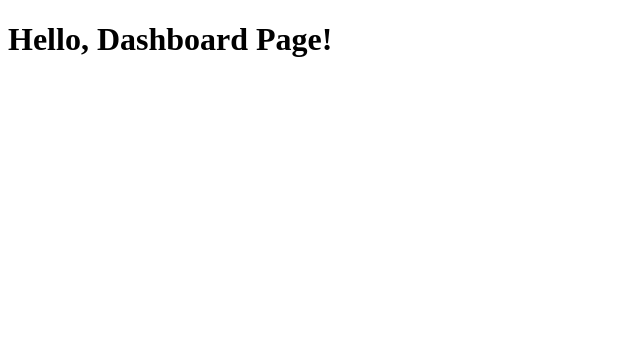
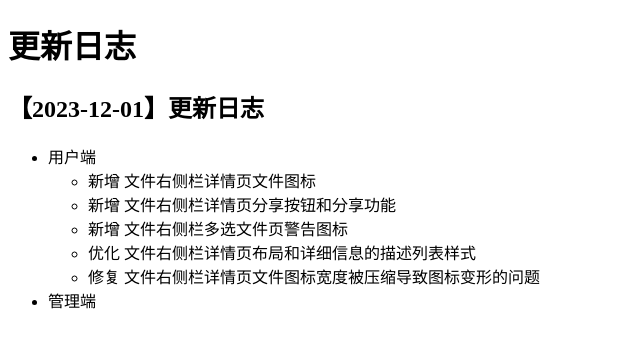
Before and after one commit to tw358/workspace-log, a Next.js app: page /changelog in a window 1280 px wide. Shown: the top 348 px of the page, without its empty margins (0-640 px from the left). Built offline with nearby package versions, Linux system fonts and the light colour scheme.

Commit message:
增加工作日志、更新日志页面

```diff
--- a/app/changelog/page.tsx
+++ b/app/changelog/page.tsx
@@ -1,4 +1,19 @@
-// `app/dashboard/page.tsx` is the UI for the `/dashboard` URL
+import React from 'react'
+import ReactMarkdown from 'react-markdown'
+
+const textContent = `
+# 更新日志
+
+ ## 【2023-12-01】更新日志
+
+- 用户端
+    - 新增  文件右侧栏详情页文件图标
+    - 新增 文件右侧栏详情页分享按钮和分享功能
+    - 新增 文件右侧栏多选文件页警告图标
+    - 优化 文件右侧栏详情页布局和详细信息的描述列表样式
+    - 修复 文件右侧栏详情页文件图标宽度被压缩导致图标变形的问题
+- 管理端`;
+
 export default function Page() {
-    return <h1>Hello, Dashboard Page!</h1>
+    return <ReactMarkdown>{textContent}</ReactMarkdown>
 }
--- a/app/layout.tsx
+++ b/app/layout.tsx
@@ -5,7 +5,7 @@ export default function RootLayout({
 }) {
     return (
         <html lang="en">
-        <body>{children}</body>
+            <body>{children}</body>
         </html>
     )
 }
--- a/package.json
+++ b/package.json
@@ -13,7 +13,8 @@
     "antd": "^5.11.5",
     "next": "14.0.3",
     "react": "^18",
-    "react-dom": "^18"
+    "react-dom": "^18",
+    "react-markdown": "^9.0.1"
   },
   "devDependencies": {
     "@types/node": "^20",
```
Also changed, not shown: app/page.tsx (+5 -3 lines), tsconfig.json (+18 -4 lines).
